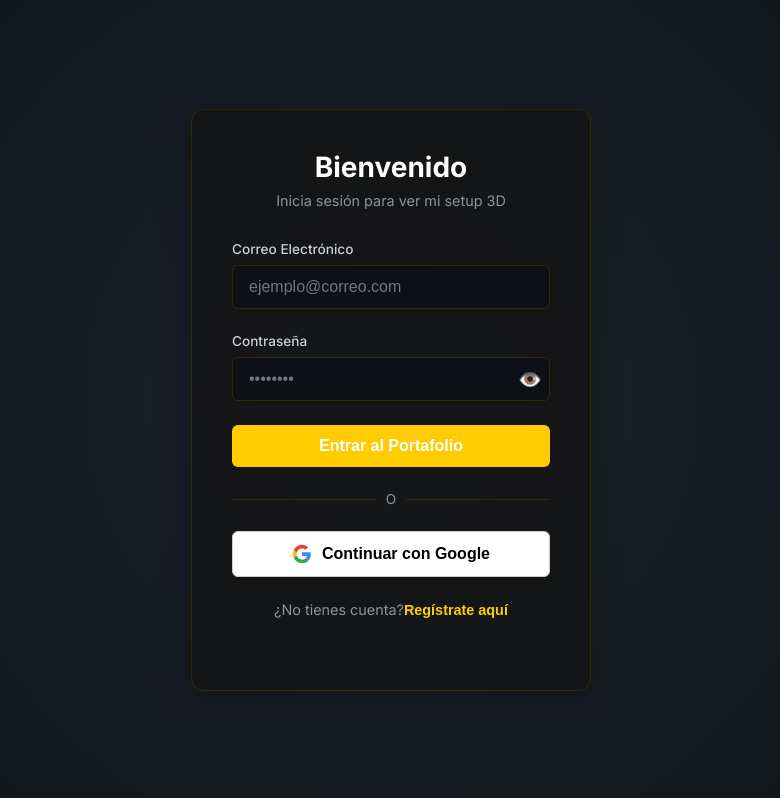
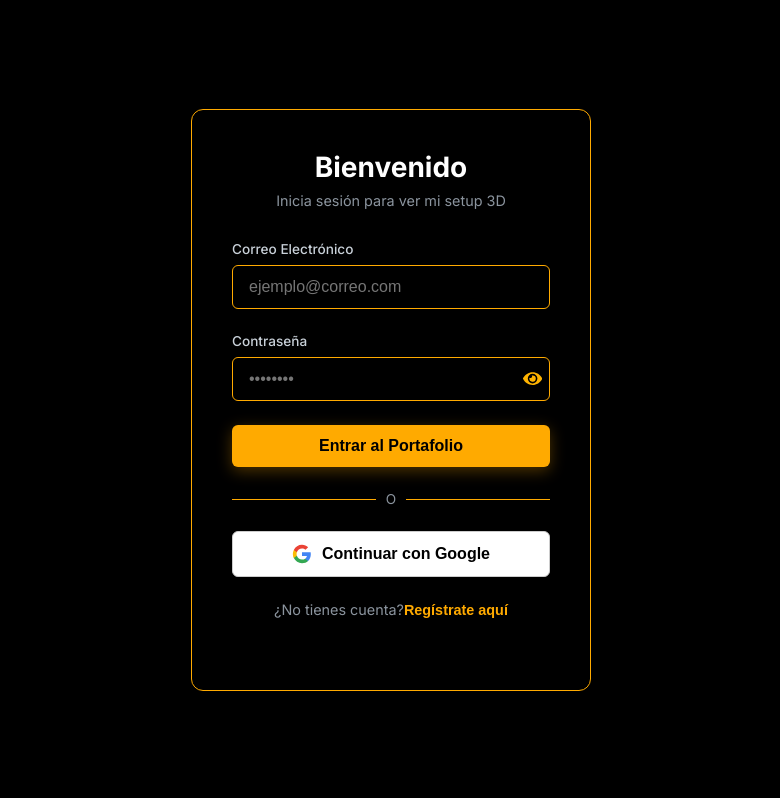
Before and after one commit to TAVICRACK841/web_profile_blender, an Astro site in the folder astro_portfolio/: page / in a window 1280 px wide. Shown: the whole page, without its empty margins (249-1029 px from the left). Built offline with nearby package versions, Linux system fonts and the light colour scheme; Astro itself is replaced by a stand-in of ours; a script that the page names is missing.

Commit message:
Decoración y correción del login

```diff
--- a/astro_portfolio/src/components/Login.jsx
+++ b/astro_portfolio/src/components/Login.jsx
@@ -5,6 +5,7 @@ import {
   signInWithPopup
 } from 'firebase/auth';
 import { auth, googleProvider } from '../firebase/client';
+import { FaEye, FaEyeSlash } from 'react-icons/fa';
 
 export default function Login() {
   const [email, setEmail] = useState('');
@@ -38,7 +39,7 @@ export default function Login() {
       } else if (err.code === 'auth/weak-password') {
         setError("La contraseña debe tener al menos 6 caracteres.");
       } else if (err.code === 'auth/invalid-credential' || err.code === 'auth/user-not-found' || err.code === 'auth/wrong-password') {
-        setError("Credenciales incorrectas. Por favor verifica.");
+        setError("Contraseña incorrecta. (Si te registraste con Google antes, debes usar el botón de Google)");
       } else {
         setError("Ocurrió un error. Verifica tu conexión o intenta de nuevo.");
       }
@@ -100,8 +101,9 @@ export default function Login() {
                 className="toggle-password-btn"
                 onClick={() => setShowPassword(!showPassword)}
                 title={showPassword ? "Ocultar contraseña" : "Ver contraseña"}
+                style={{ background: 'none', border: 'none', color: '#ffb300', cursor: 'pointer', fontSize: '1.2rem', display: 'flex', alignItems: 'center' }}
               >
-                {showPassword ? "👁️‍🗨️" : "👁️"}
+                {showPassword ? <FaEyeSlash /> : <FaEye />}
               </button>
             </div>
           </div>
--- a/astro_portfolio/src/styles/global.css
+++ b/astro_portfolio/src/styles/global.css
@@ -1,10 +1,10 @@
 :root {
-  --bg-color: #0d0d0d;
-  --text-color: #e0e0e0;
-  --primary-color: #ffcc00;
-  --primary-glow: rgba(255, 204, 0, 0.4);
-  --glass-bg: rgba(20, 20, 20, 0.85);
-  --border-color: #332900;
+  --bg-color: #000000;
+  --text-color: #fce8cc;
+  --primary-color: #ffaa00;
+  --primary-glow: rgba(255, 170, 0, 0.6);
+  --glass-bg: #000000;
+  --border-color: #ffaa00;
 }
 
 * {
@@ -14,14 +14,7 @@
 }
 
 body {
-  background-color: var(--bg-color);
-  background-image:
-    linear-gradient(135deg, rgba(255, 204, 0, 0.15) 0%, rgba(255, 204, 0, 0.15) 3%, transparent 3%),
-    linear-gradient(135deg, transparent 3%, rgba(255, 255, 255, 0.1) 3%, rgba(255, 255, 255, 0.1) 6%, transparent 6%),
-    linear-gradient(-45deg, rgba(255, 204, 0, 0.15) 0%, rgba(255, 204, 0, 0.15) 3%, transparent 3%),
-    linear-gradient(-45deg, transparent 3%, rgba(255, 255, 255, 0.1) 3%, rgba(255, 255, 255, 0.1) 6%, transparent 6%);
-  background-attachment: fixed;
-  background-size: 100vw 100vh;
+  background-color: #000000;
   color: var(--text-color);
   font-family: 'Inter', -apple-system, BlinkMacSystemFont, "Segoe UI", Helvetica, Arial, sans-serif;
   min-height: 100vh;
@@ -29,13 +22,12 @@ body {
   flex-direction: column;
 }
 
-/* Auth Container */
 .auth-wrapper {
   display: flex;
   align-items: center;
   justify-content: center;
   min-height: 100vh;
-  background: radial-gradient(circle at center, #1f242e 0%, #0d1117 100%);
+  background: #000000;
 }
 
 .login-container {
@@ -77,7 +69,7 @@ body {
 }
 
 .input-group input {
-  background: #0d1117;
+  background: #000000;
   border: 1px solid var(--border-color);
   padding: 0.75rem 1rem;
   border-radius: 6px;
@@ -89,24 +81,27 @@ body {
 .input-group input:focus {
   outline: none;
   border-color: var(--primary-color);
-  box-shadow: 0 0 0 3px rgba(88, 166, 255, 0.3);
+  box-shadow: 0 0 0 3px rgba(255, 170, 0, 0.3);
 }
 
 .login-btn {
   width: 100%;
-  background: var(--primary-color);
-  color: #fff;
+  padding: 0.75rem;
+  background-color: var(--primary-color);
+  color: #000;
   border: none;
-  padding: 0.75rem;
   border-radius: 6px;
   font-size: 1rem;
-  font-weight: 600;
+  font-weight: 700;
   cursor: pointer;
-  transition: background 0.2s ease, transform 0.1s ease;
+  transition: all 0.3s;
+  box-shadow: 0 4px 15px rgba(255, 170, 0, 0.3);
 }
 
 .login-btn:hover {
-  background: #3182ce;
+  background-color: #ffc400;
+  box-shadow: 0 6px 20px var(--primary-glow);
+  transform: translateY(-2px);
 }
 
 .login-btn:active {
@@ -228,8 +223,7 @@ header {
   justify-content: space-between;
   align-items: center;
   border-bottom: 1px solid var(--border-color);
-  background: rgba(13, 17, 23, 0.8);
-  backdrop-filter: blur(10px);
+  background: #000000;
   position: sticky;
   top: 0;
   z-index: 100;
@@ -441,7 +435,7 @@ main {
 }
 
 .models-menu {
-  background: rgba(13, 17, 23, 0.5);
+  background: #000000;
   padding: 1.5rem;
   border-right: 1px solid var(--border-color);
 }
@@ -500,8 +494,7 @@ main {
   position: absolute;
   bottom: 1rem;
   left: 1rem;
-  background: rgba(13, 17, 23, 0.8);
-  backdrop-filter: blur(5px);
+  background: #000000;
   padding: 0.75rem 1rem;
   border-radius: 8px;
   border: 1px solid var(--border-color);
@@ -638,7 +631,7 @@ main {
 }
 
 .project-link:hover {
-  background: #3182ce;
+  background: #cc8800;
 }
 
 @media (min-width: 1024px) {
@@ -657,3 +650,15 @@ main {
     justify-content: center;
   }
 }
+
+/* Typewriter Cursor */
+.type-cursor {
+  color: var(--primary-color);
+  animation: blink 1s step-start infinite;
+  font-weight: 300;
+  margin-left: 2px;
+}
+
+@keyframes blink {
+  50% { opacity: 0; }
+}
```
Also changed, not shown: astro_portfolio/src/pages/portfolio.astro (+92 -24 lines).
